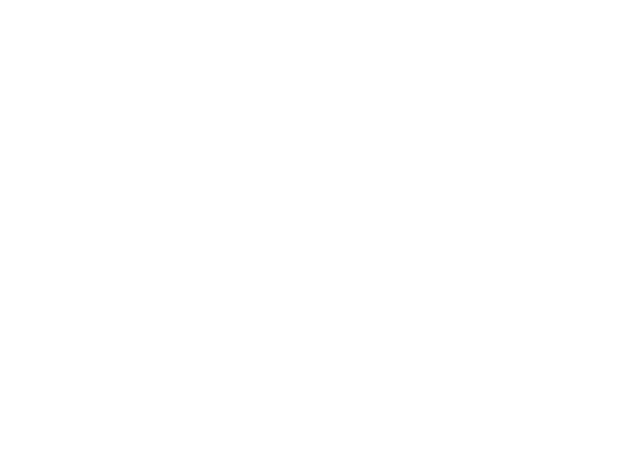
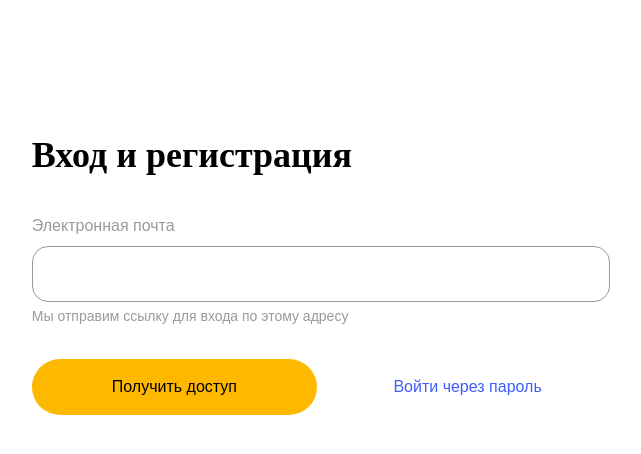
Before and after one commit to tough-dev-school/lms-frontend-v2, a Vue app: page /login in a window 1280 px wide. Before the commit this address had no page. Shown: the top 454 px of the page, without its empty margins (319-960 px from the left). Built offline with nearby package versions, Linux system fonts and the light colour scheme; the HTML template or start-up script is replaced by a standard one.

Commit message:
login view added

```diff
--- a/src/router/index.ts
+++ b/src/router/index.ts
@@ -1,13 +1,19 @@
 import { createRouter, createWebHistory } from 'vue-router';
-import ProfileView from '../views/ProfileView.vue';
+import ProfileView from '@/views/ProfileView.vue';
+import LoginView from '@/views/LoginView.vue';
 
 const router = createRouter({
   history: createWebHistory(import.meta.env.BASE_URL),
   routes: [
     {
-      path: '/',
-      name: 'home',
+      path: '/profile',
+      name: 'profile',
       component: ProfileView,
+    },
+    {
+      path: '/login',
+      name: 'login',
+      component: LoginView,
     },
   ],
 });
--- /dev/null
+++ b/src/views/LoginView.vue
@@ -0,0 +1,65 @@
+<script lang="ts" setup>
+  import Button from '@/components/Button.vue';
+  import TextInput from '@/components/TextInput.vue';
+  import { ref } from 'vue';
+  import { onKeyStroke } from '@vueuse/core';
+
+  const withPassword = ref(false);
+
+  const email = ref('');
+
+  const login = ref('');
+  const password = ref('');
+
+  const clearInputs = () => {
+    email.value = '';
+    login.value = '';
+    password.value = '';
+  };
+
+  const changeLoginType = (value: boolean) => {
+    clearInputs();
+
+    withPassword.value = value;
+  };
+
+  const loginUsingEmail = () => {};
+  const loginUsingCredentials = () => {};
+
+  onKeyStroke('Enter', (e: KeyboardEvent) => {
+    withPassword.value ? loginUsingCredentials() : loginUsingEmail();
+
+    e.preventDefault();
+  });
+</script>
+
+<template>
+  <div class="mx-auto max-w-prose pt-128">
+    <h1 class="mb-32 font-display text-h1 font-bold">Вход и регистрация</h1>
+    <template v-if="withPassword === false">
+      <TextInput
+        label="Электронная почта"
+        tip="Мы отправим ссылку для входа по этому адресу"
+        type="email"
+        v-model="email" />
+      <div class="mt-32 grid grid-cols-2 gap-8">
+        <Button @click="loginUsingEmail">Получить доступ</Button>
+        <Button @click="changeLoginType(true)" type="link">
+          Войти через пароль
+        </Button>
+      </div>
+    </template>
+    <div v-if="withPassword === true">
+      <div class="flex flex-col gap-16">
+        <TextInput label="Логин" type="text" v-model="login" />
+        <TextInput label="Пароль" type="password" v-model="password" />
+      </div>
+      <div class="mt-32 grid grid-cols-2 gap-8">
+        <Button @click="loginUsingCredentials">Войти</Button>
+        <Button type="link" @click="changeLoginType(false)">
+          Войти по ссылке
+        </Button>
+      </div>
+    </div>
+  </div>
+</template>
```
